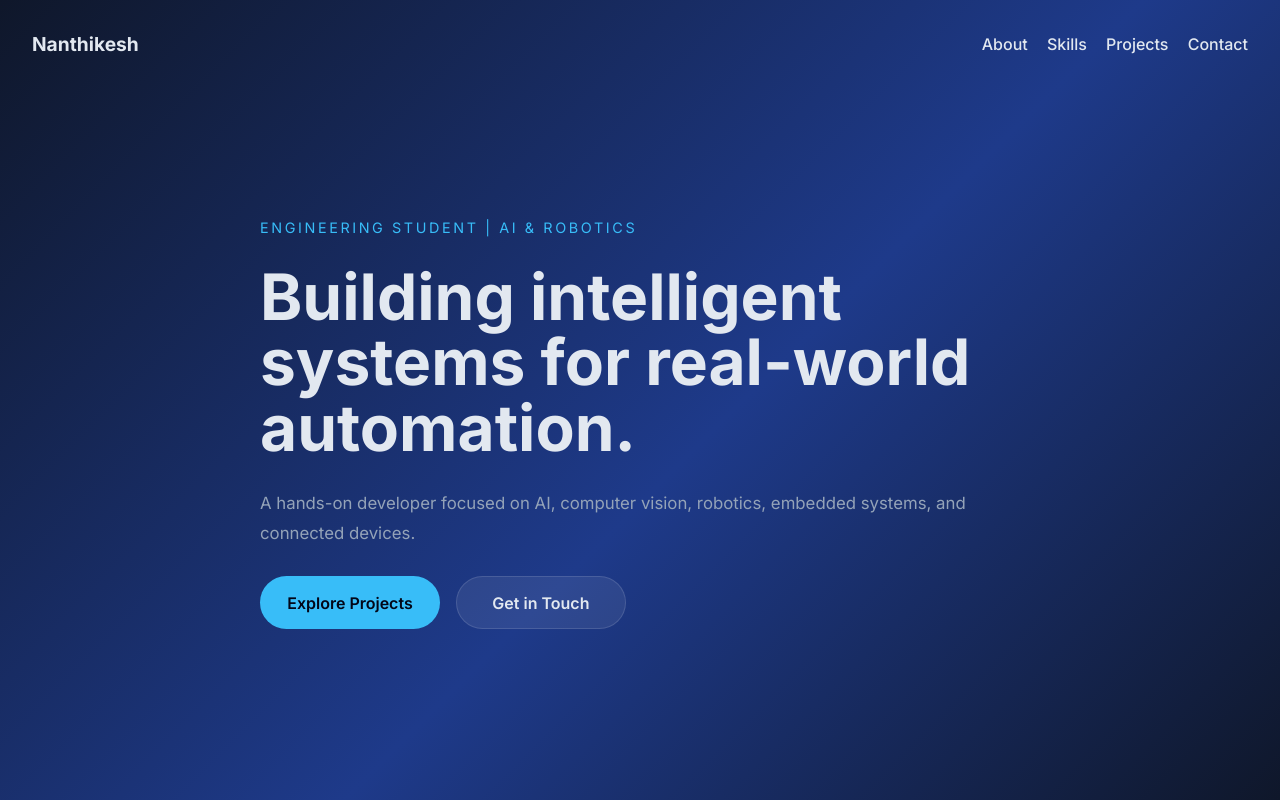
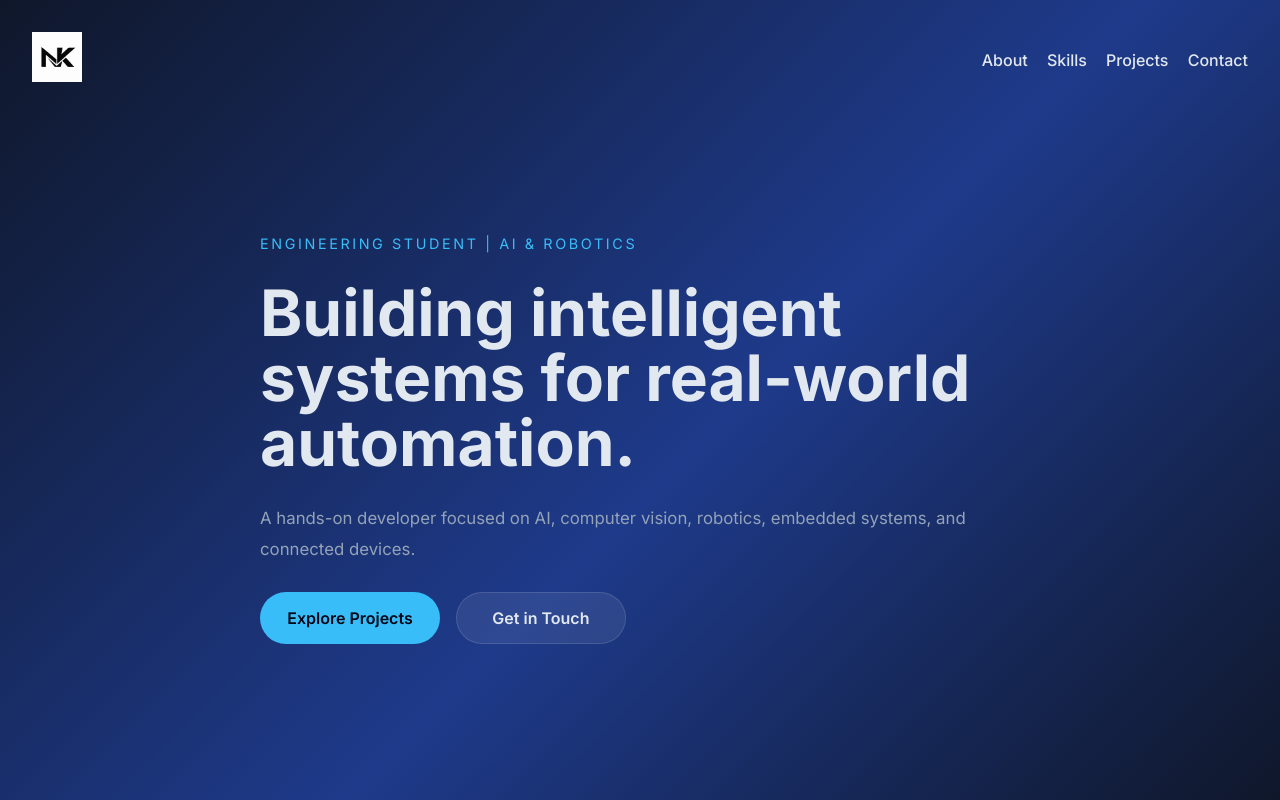
Before and after one commit to NANTHIKESHJ/Nanthikesh-Portfolio, a plain HTML site: page index.html in a window 1280 px wide. Shown: the top 800 px of the page. Drawn offline with Linux system fonts and the light colour scheme.

Commit message:
Update index.html

```diff
--- a/index.html
+++ b/index.html
@@ -14,7 +14,9 @@
 <body>
 <header>
     <nav class="top-nav" aria-label="Primary navigation">
-        <a class="logo" href="#home">Nanthikesh</a>
+        <a class="logo" href="#home">
+          <img src="logo.png" alt="NK Logo" height="50">
+        </a>
         <div class="nav-links">
             <a href="#about">About</a>
             <a href="#skills">Skills</a>
```
